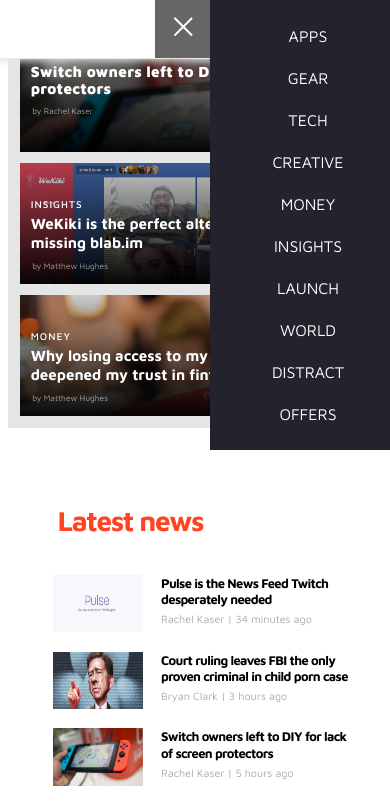
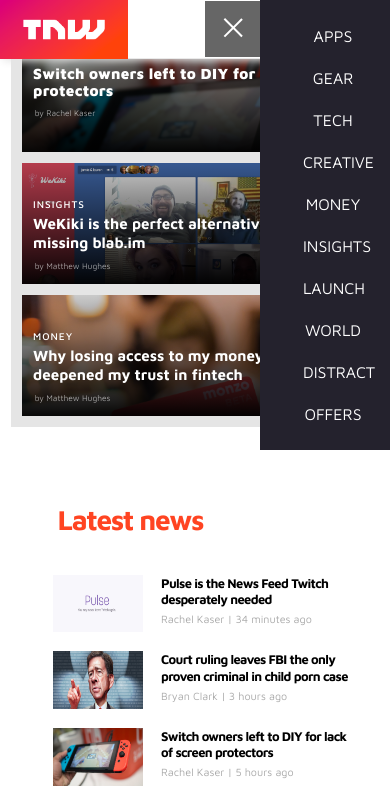
Before and after one commit to ismailarafa/thenextweb, a plain HTML site: page index.html in a window 390 px wide. Both pictures are taken after a click on the item 362 px from the left and 29 px from the top of the page. Shown: the top 802 px of the page. Drawn offline with nearby package versions, Linux system fonts and the light colour scheme.

Commit message:
Make menu responsive

```diff
--- a/index.html
+++ b/index.html
@@ -31,6 +31,7 @@
         </div>
         <nav class="header">
             <img src="images/tnw.png">
+            <div class="space">
                 <ol id="nav">
                     <li class="toggle">
                         <div class="bar1"></div>
@@ -49,7 +50,10 @@
                     <li><a href="">OFFERS</a></li>
 
                 </ol>
+            </div>``
+
         </nav>
+
         <div class="top-page">
             <div class="maingradient">
                 <p>Monday — March 6, 2017</p>
--- a/menu.js
+++ b/menu.js
@@ -1,6 +1,6 @@
 $(document).ready(function() {
     $('.toggle').click(function() {
         $('#nav').toggleClass('open');
-        $('.header').toggleClass('menu-open');
+        $('.space').toggleClass('menu-open');
     });
 });
--- a/style.css
+++ b/style.css
@@ -96,13 +96,14 @@ ol {
 
 .toggle {
   display: block;
-  position: absolute;
-  right: 180px;
-  top: 0;
-  min-height: 12.6%;
+  position: fixed;
+  right: 0;
+  top: 2.1em;
+  height: 3.5em;
   cursor: pointer;
   background: rgba(0, 0, 0, 0.6);
   padding: 15px 15px 10px;
+  z-index: 20;
 }
 
 .menu-open {
@@ -133,6 +134,12 @@ ol {
 #nav.open .toggle .bar3 {
   -webkit-transform: rotate(-45deg) translate(7px, -6px);
   transform: rotate(-45deg) translate(7px, -6px);
+}
+
+#nav.open .toggle {
+  top: 1px;
+  height: 3.5em;
+  z-index: 20;
 }
 
 .topnav ul {
@@ -210,7 +217,7 @@ h3:hover {
 }
 
 .top-page {
-  width: 100%;
+  max-width: 98.7%;
   height: 27.5em;
   margin-top: 5.75em;
   background-color: rgba(0, 0, 0, 0.1);
@@ -812,6 +819,14 @@ footer ul li:hover {
     top: 0;
   }
 
+  #nav.open .toggle {
+    right: -49.75px;
+  }
+
+  #nav {
+    width: 130px;
+  }
+
   .maingradient,
   .mainright1 {
     margin-bottom: 3%;
@@ -931,6 +946,10 @@ footer ul li:hover {
     display: none;
   }
 
+  .toggle {
+    top: 0;
+  }
+
   .header {
     top: 0;
   }
```
Lines whose indentation alone changed are shown as unchanged.
